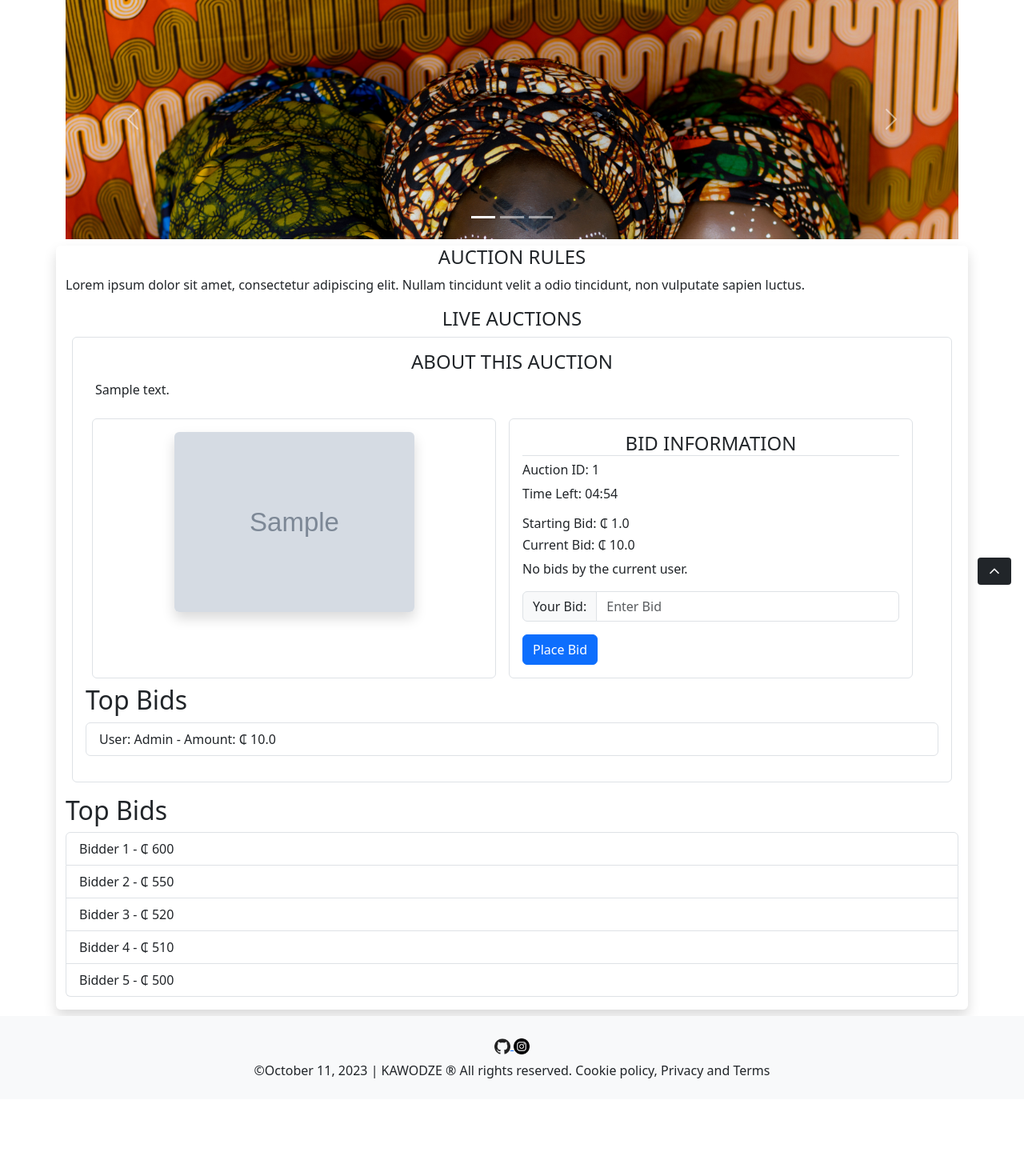
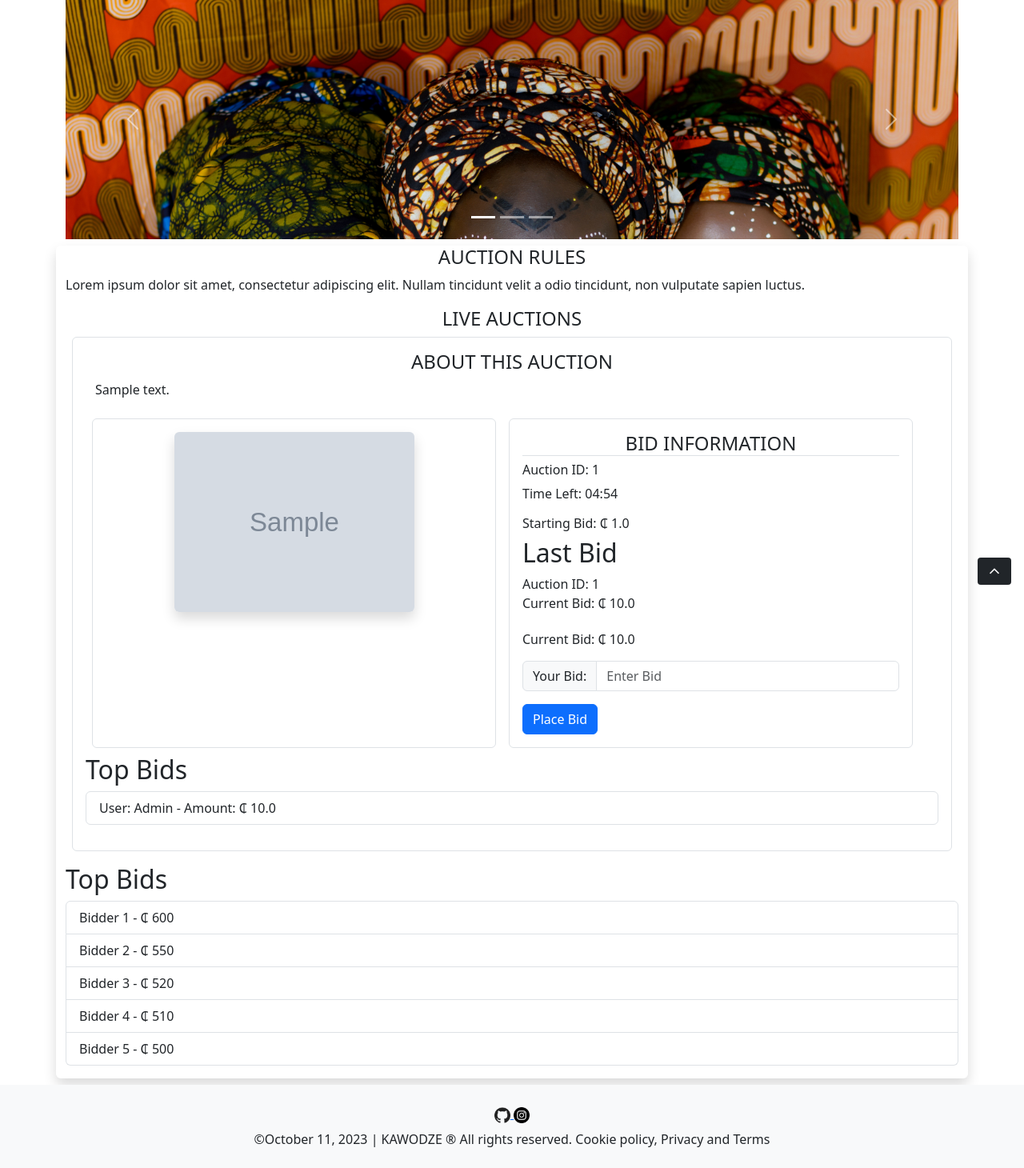
Before and after one commit to Pizzosta/AuctionWebsite, a Flask app: page / in a window 1280 px wide. Shown: the part 53-1513 px from the top of the page at 80% size. Before the commit the page ends 1401 px from the top, so only its background shows below. Run offline with Flask 3, Linux system fonts and the light colour scheme; a user stored in the database is signed in; tables that the repository leaves empty hold one stand-in row (values such as "Sample post"); grey boxes marked "Sample" are stand-in pictures; some libraries are stand-ins or nearby versions.

Commit message:
fixed current auction_id & bid display

```diff
--- a/webflask/templates/base.html
+++ b/webflask/templates/base.html
@@ -121,7 +121,8 @@
             <h4 class="text-center"> LIVE AUCTIONS </h4>
             <ul class="list-unstyled">
                 {% for auction in all_auctions %}
-                {% if current_user.is_admin or auction.user != current_user %}  <!--Skip auctions created by the current user-->
+                {% if current_user.is_admin or auction.user != current_user %}
+                <!--Skip auctions created by the current user-->
                 <li class="p-3 m-2 border rounded">
                     <h4 class="text-center">ABOUT THIS AUCTION</h4>
                     <div class="container row">
@@ -142,19 +143,25 @@
                                 Time Left: <span id="countdown">00:05:00</span>
                             </div>
                             <h6>Starting Bid: &#8373; {{ auction.starting_bid }}</h6>
-                            {% for bid in auction.bids %}
-                            {% if bid.user_id == current_user.id %}
-                            <h6>Current Bid: &#8373; {{ bid.amount }}</h6>
+
+                            <h2>Last Bid</h2>
+                            {% for bid in last_bids %}
+                            {% if bid.auction_id == auction.id %}
+                            Auction ID: {{ bid.auction_id }}<br>
+                            Current Bid: &#8373; {{ bid.amount }}<br>
                             {% endif %}
-                            {% endfor %}
+                            {% endfor %}<br>
 
-                            {% if last_bid %}
-                                <h6>Current Bid: &#8373; {{ last_bid.amount }}</h6>
-                                <h6>Current Bid: &#8373; {{ last_bid }}</h6>
+                            <!--make default of bid zero-->
+                            <h6>Current Bid: &#8373;
+                                {% for bid in last_bids %}
+                                {% if bid.auction_id == auction.id %}
+                                {{ bid.amount }}<br>
+                                {% endif %}
+                                {% endfor %}
+                            </h6>
 
-                            {% else %}
-                                <p>No bids by the current user.</p>
-                            {% endif %}
+
 
                             <form method="POST" action="{{ url_for('views.user_admin_panel') }}">
                                 <input type="hidden" name="auction_id" value="{{ auction.id }}">
--- a/webflask/views.py
+++ b/webflask/views.py
@@ -26,6 +26,7 @@ def home_page():
         func.max(Bid.timestamp).label('max_timestamp')
     ).filter(Bid.user_id == current_user.id).group_by(Bid.auction_id).subquery()
     print('subquery:', subquery)
+
     # Use the subquery to find the last bids
     last_bids = db.session.query(Bid).join(
         Auction, Auction.id == Bid.auction_id
@@ -38,8 +39,9 @@ def home_page():
     ).filter(Bid.user_id == current_user.id).all()
     print('last_bids:', last_bids)
 
+    has_last_bid = bool(last_bids)  # True if there are last_bids, False otherwise
 
-    return render_template("base.html", last_bids=last_bids, show_div=show_div, user=current_user, all_auctions=all_auctions)
+    return render_template("base.html", last_bids=last_bids, has_last_bid=has_last_bid, show_div=show_div, user=current_user, all_auctions=all_auctions)
 
 
 @views.route('/account', methods=['POST', 'GET'])
```
